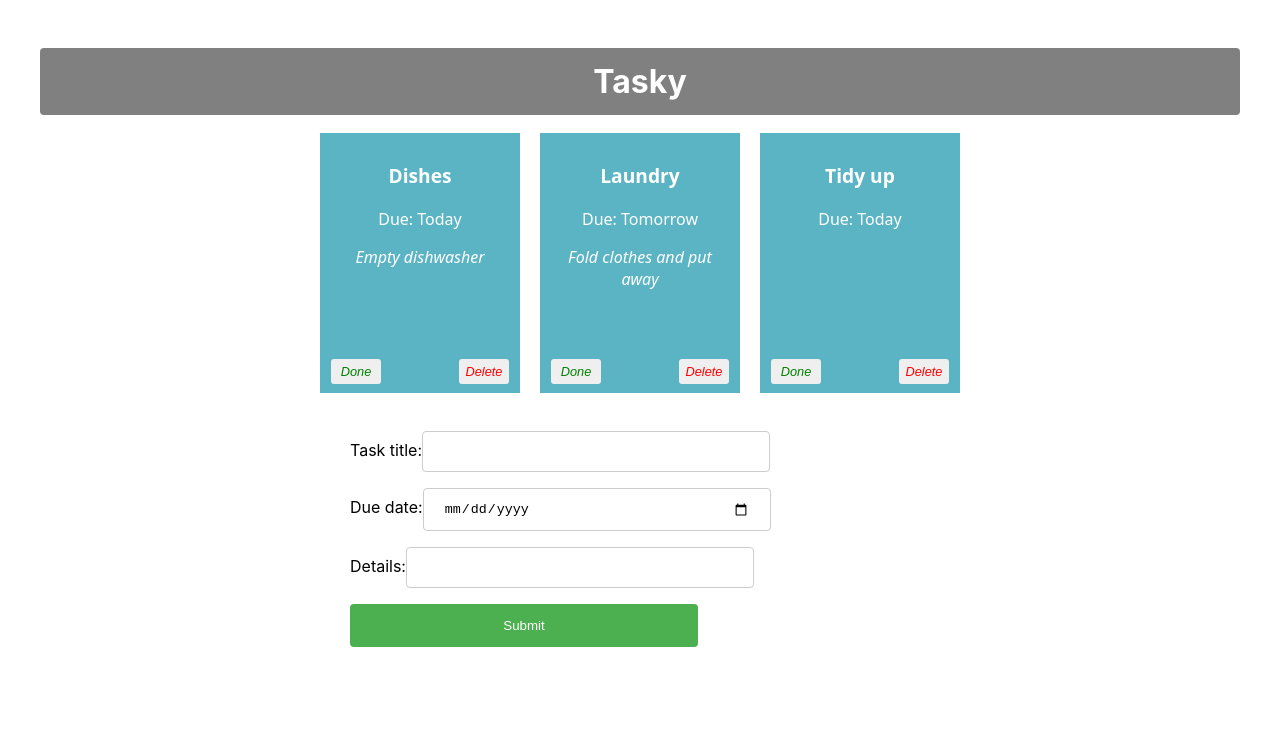
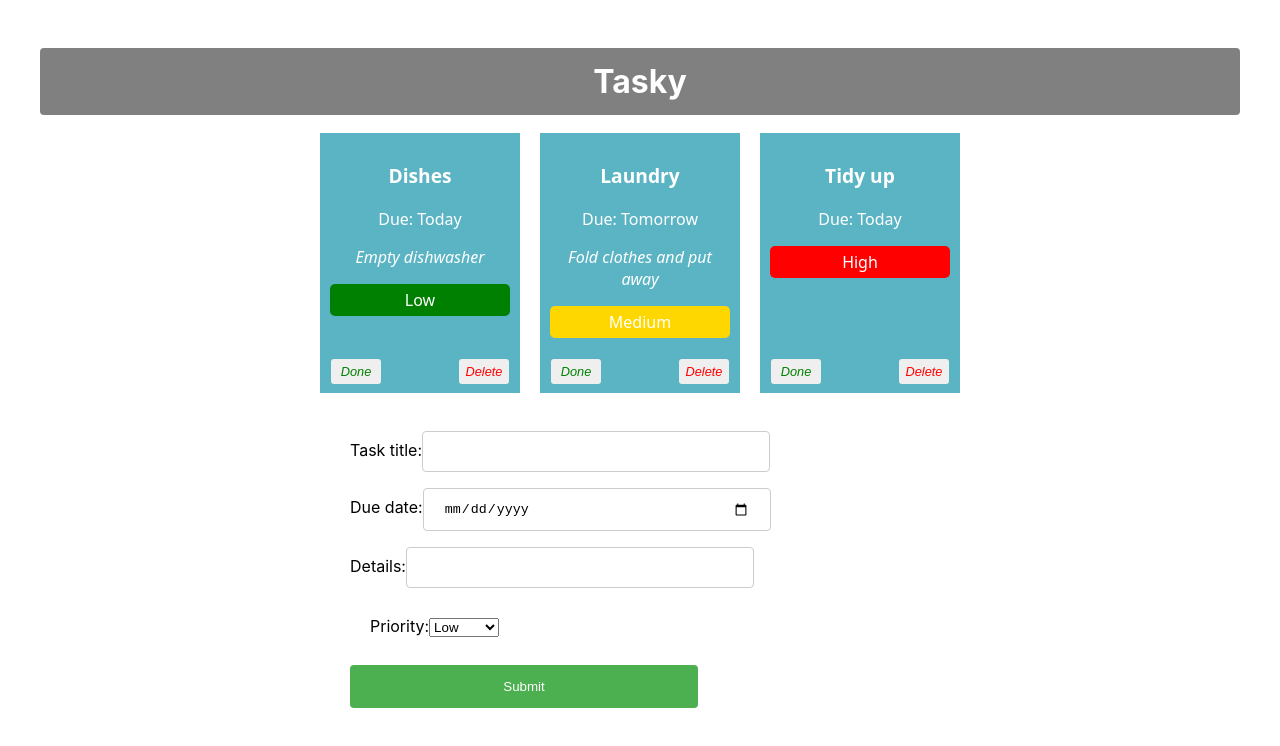
Before and after one commit to zft666zft/zft, a React (Create React App) app in the folder tasky/: page / in a window 1280 px wide. Shown: the top 746 px of the page. Built offline with nearby package versions, Linux system fonts and the light colour scheme.

Commit message:
Tasky Lab 2 - Exercises done

```diff
--- a/tasky/src/App.css
+++ b/tasky/src/App.css
@@ -37,6 +37,10 @@
 
 .description{
   font-style: italic;
+}
+
+.priority{
+  font-weight: bold;
 }
 
 button {
@@ -93,3 +97,24 @@
   width: 50%;
   margin: auto;
 }
+
+.low-priority {
+  background-color: green;
+  color: white;
+  padding: 5px;
+  border-radius: 5px;
+}
+
+.medium-priority {
+  background-color: gold;
+  color: white;
+  padding: 5px;
+  border-radius: 5px;
+}
+
+.high-priority {
+  background-color: red;
+  color: white;
+  padding: 5px;
+  border-radius: 5px;
+}
--- a/tasky/src/App.js
+++ b/tasky/src/App.js
@@ -6,37 +6,38 @@
 import { v4 as uuidv4 } from 'uuid';
 
 function App() {
-  const [ taskState, setTaskState ] = useState({
+  const [taskState, setTaskState] = useState({
     tasks: [
-      { id: 1, title:"Dishes", description: "Empty dishwasher", deadline: "Today", done: false },
-      { id: 2, title: "Laundry", description: "Fold clothes and put away", deadline: "Tomorrow", done: false },
-      { id: 3, title: "Tidy up", deadline: "Today", done: false}
+      { id: 1, title: "Dishes", description: "Empty dishwasher", deadline: "Today", priority: "Low", done: false },
+      { id: 2, title: "Laundry", description: "Fold clothes and put away", deadline: "Tomorrow", priority: "Medium", done: false },
+      { id: 3, title: "Tidy up", deadline: "Today", priority: "High", done: false }
     ]
   });
 
   const doneHandler = (taskIndex) => {
     const tasks = [...taskState.tasks];
     tasks[taskIndex].done = !tasks[taskIndex].done;
-    setTaskState({tasks});
+    setTaskState({ tasks });
     console.log(`${taskIndex} ${tasks[taskIndex].done}`);
   }
 
   const deleteHandler = (taskIndex) => {
     const tasks = [...taskState.tasks];
     tasks.splice(taskIndex, 1);
-    setTaskState({tasks});
+    setTaskState({ tasks });
   }
 
-  const [ formState, setFormState ] = useState({
+  const [formState, setFormState] = useState({
     title: "",
     description: "",
-    deadline: ""
+    deadline: "",
+    priority: "Low"
   });
 
   const formChangeHandler = (event) => {
-    let form = {...formState};
+    let form = { ...formState };
 
-    switch(event.target.name) {
+    switch (event.target.name) {
       case "title":
         form.title = event.target.value;
         break;
@@ -46,22 +47,27 @@
       case "deadline":
         form.deadline = event.target.value;
         break;
+      case "priority":
+        form.priority = event.target.value;
+        break;
       default:
         form = formState;
     }
     setFormState(form);
   }
 
+
+
   const formSubmitHandler = (event) => {
     event.preventDefault();
 
     const tasks = [...taskState.tasks];
-    const form = {...formState};
+    const form = { ...formState };
 
     form.id = uuidv4();
 
     tasks.push(form);
-    setTaskState({tasks});
+    setTaskState({ tasks });
   }
 
   // return (
@@ -82,15 +88,16 @@
       {/* <Task title={taskState.tasks[0].title} deadline={taskState.tasks[0].deadline} description={taskState.tasks[0].description} />
       <Task title={taskState.tasks[1].title} deadline={taskState.tasks[1].deadline} description={taskState.tasks[1].description} />
       <Task title={taskState.tasks[2].title} deadline={taskState.tasks[2].deadline} description={taskState.tasks[2].description} /> */}
-    {taskState.tasks.map((task,index) => (
+      {taskState.tasks.map((task, index) => (
         <Task
           title={task.title}
           description={task.description}
           deadline={task.deadline}
+          priority={task.priority}
           key={task.id}
           done={task.done}
           markDone={() => doneHandler(index)}
-      deleteTask = {() => deleteHandler(index)}
+          deleteTask={() => deleteHandler(index)}
         />
       ))}
 
--- a/tasky/src/components/Form.js
+++ b/tasky/src/components/Form.js
@@ -19,6 +19,18 @@
         Details:
         <input type="text" name="description" onChange={(event) => props.change(event)} />
     </label>
+
+   <div>
+    <label>
+        Priority:
+        <select name="priority" onChange={(event) => props.change(event)}>
+      <option value="Low">Low</option>
+      <option value="Medium">Medium</option>
+      <option value="High">High</option>
+    </select>
+    </label>
+    </div>
+
         <input type="submit" value="Submit" />
         </form>
     </div>
--- a/tasky/src/components/Task.js
+++ b/tasky/src/components/Task.js
@@ -1,12 +1,27 @@
 import React from 'react';
 
+
 const Task = (props) =>{
+
+    const getPriorityClass = () => {
+        switch (props.priority) {
+          case 'Low':
+            return 'low-priority';
+          case 'Medium':
+            return 'medium-priority';
+          case 'High':
+            return 'high-priority';
+          default:
+            return '';
+        }
+      };
 
     return(
         <div className="card" style={{backgroundColor: props.done ? 'lightgrey' : '#5bb4c4'}}>
         <p className='title'> {props.title} </p>
         <p> Due: {props.deadline} </p>
         <p className='description'> {props.description} </p>
+        <p className={getPriorityClass()}>{props.priority}</p>
         <button onClick={props.markDone} className='doneButton'>Done</button>
         <button className='deleteButton' onClick={props.deleteTask}>Delete</button>
         </div>
```
Lines whose indentation alone changed are shown as unchanged.
